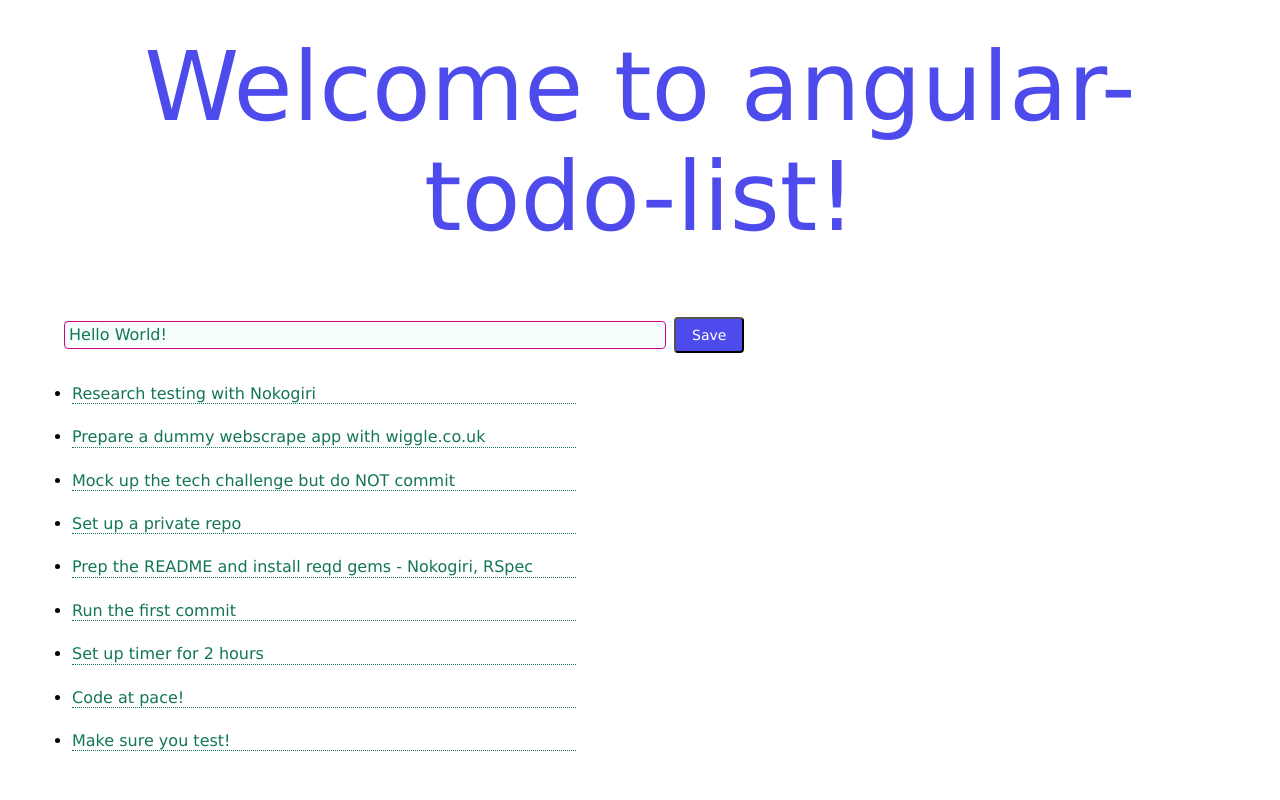
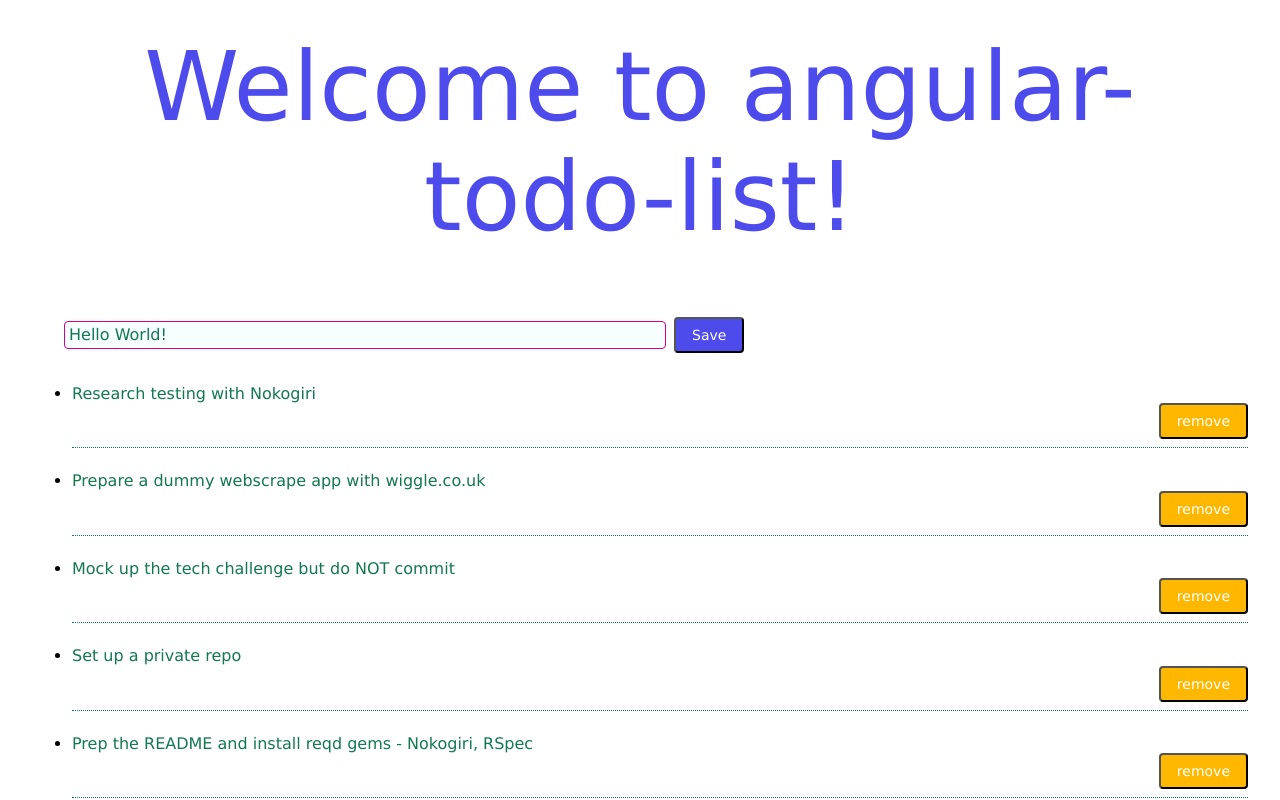
Before and after one commit to whatapalaver-tutorials/Angular_ToDo_List, an Angular app: page / in a window 1280 px wide. Shown: the top 800 px of the page. Built offline with nearby package versions, Linux system fonts and the light colour scheme.

Commit message:
Adding delete functionality

```diff
--- a/src/app/list-manager/list-manager.component.html
+++ b/src/app/list-manager/list-manager.component.html
@@ -1,6 +1,8 @@
 <app-input-button-unit (submit)="addItem($event)"></app-input-button-unit>
-<ul class="measure-wide">
+<ul class="">
   <li class="pv2" *ngFor="let todoItem of todoList">
-    <app-todo-item [item]="todoItem"></app-todo-item>
+    <app-todo-item [item]="todoItem"
+                   (remove)="removeItem($event)">
+    </app-todo-item>
   </li>
 </ul>
--- a/src/app/list-manager/list-manager.component.ts
+++ b/src/app/list-manager/list-manager.component.ts
@@ -20,4 +20,8 @@ export class ListManagerComponent implements OnInit {
     this.todoListService.addItem({ title });
   }
 
+  removeItem(item) {
+    this.todoListService.deleteItem(item);
+  }
+
 }
--- a/src/app/todo-item/todo-item.component.html
+++ b/src/app/todo-item/todo-item.component.html
@@ -1,3 +1,9 @@
 <div class="dark-green mb2 ba bl-0 bt-0 br-0 b--dotted">
   {{ item.title }}
+  <div class="tr">
+    <button class="f6 link dim br2 ph3 pv2 mb2 dib white bg-gold" (click)="removeItem()">
+      remove
+    </button>
+  </div>
+
 </div>
--- a/src/app/todo-item/todo-item.component.ts
+++ b/src/app/todo-item/todo-item.component.ts
@@ -1,4 +1,4 @@
-import { Component, OnInit, Input } from '@angular/core';
+import { Component, OnInit, Input, EventEmitter, Output } from '@angular/core';
 import { isNgTemplate } from '@angular/compiler';
 import { TodoItem } from '../interfaces/todo-item';
 
@@ -11,9 +11,12 @@ import { TodoItem } from '../interfaces/todo-item';
 
 export class TodoItemComponent implements OnInit {
   @Input() item: TodoItem;
+  @Output() remove: EventEmitter<TodoItem> = new EventEmitter();
   constructor() { }
 
   ngOnInit() {
   }
-
+  removeItem() {
+    this.remove.emit(this.item);
+  }
 }
```
